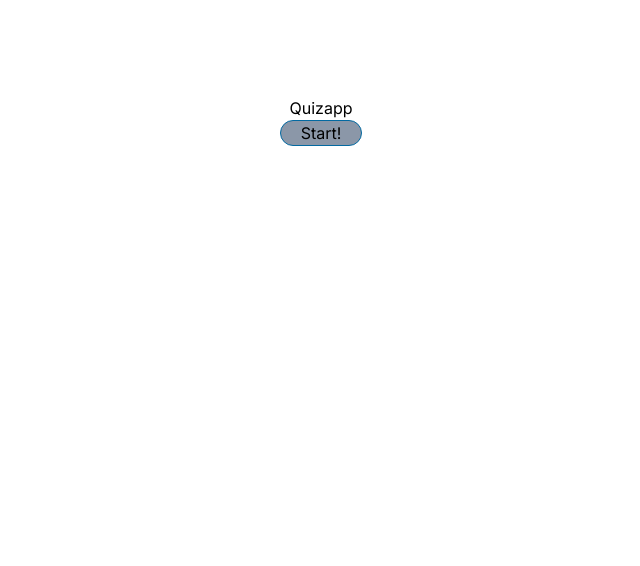
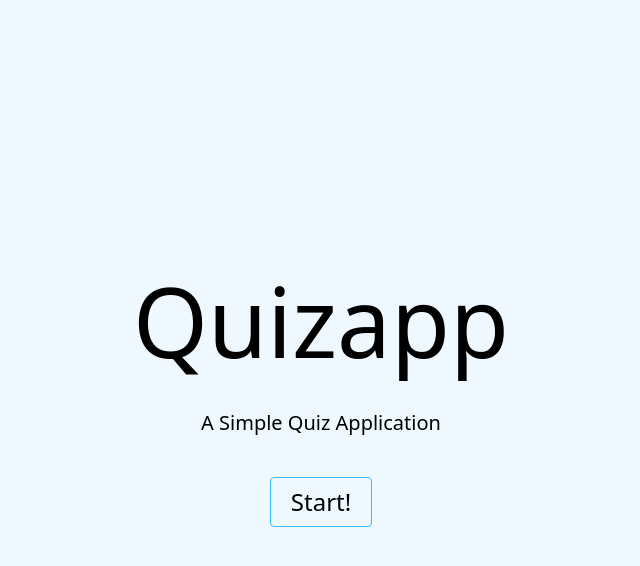
Before and after one commit to armanmiranda/quizapp, a Next.js app: page / in a window 1280 px wide. Shown: the top 566 px of the page, without its empty margins (319-959 px from the left). Built offline with nearby package versions, Linux system fonts and the light colour scheme.

Commit message:
feat: fix layouting for the home page
Remove default font created by nextjs

Added typography components so that typography would be consistent all
over the application.

```diff
--- a/app/layout.tsx
+++ b/app/layout.tsx
@@ -1,12 +1,9 @@
 import type { Metadata } from "next";
-import { Inter } from "next/font/google";
 import "./globals.css";
 
-const inter = Inter({ subsets: ["latin"] });
-
 export const metadata: Metadata = {
-  title: "Create Next App",
-  description: "Generated by create next app",
+  title: "Quizapp",
+  description: "This is a prototype Quiz App",
 };
 
 export default function RootLayout({
@@ -15,8 +12,12 @@ export default function RootLayout({
   children: React.ReactNode;
 }>) {
   return (
-    <html lang="en">
-      <body className={inter.className}>{children}</body>
+    <html lang="en" className="h-full">
+      <body className="h-full">
+        <div className="bg-[aliceblue] h-full">
+          {children}
+        </div>
+      </body>
     </html>
   );
 }
--- a/app/page.tsx
+++ b/app/page.tsx
@@ -1,6 +1,7 @@
 'use client'
 
 import { PrimaryButton } from '@/src/components/Button';
+import { Header, SubHeader } from '@/src/components/Typography';
 import { QUESTION_BASE_URL } from '@/src/constants/routes';
 import { useRouter } from 'next/navigation';
 
@@ -12,8 +13,9 @@ export default function Home() {
   }
 
   return (
-    <main className="flex min-h-screen flex-col items-center p-24">
-      Quizapp
+    <main className="h-screen flex flex-col items-center justify-center">
+      <Header content='Quizapp' />
+      <SubHeader className="my-10" content='A Simple Quiz Application' />
       <PrimaryButton onClick={handleStartClick}>Start!</PrimaryButton>
     </main>
   );
--- a/src/components/Button/PrimaryButton.tsx
+++ b/src/components/Button/PrimaryButton.tsx
@@ -10,9 +10,11 @@ export const PrimaryButton = ({
   return (
     <button
       type={buttonType}
-      className="border border-solid border-sky-700 rounded-full px-5 bg-slate-500/75"
+      className="border border-solid border-sky-400 rounded px-5 py-2 hover:bg-sky-400 hover:text-white"
       onClick={onClick}>
-      {children}
+      <span className="text-2xl">
+        {children}
+      </span>
     </button>
   )
 }
--- /dev/null
+++ b/src/components/Typography/Header.tsx
@@ -0,0 +1,9 @@
+import { TypographyProps } from "./types"
+
+export const Header = ({ content, className }: TypographyProps) => {
+  return (
+    <p className={`text-8xl ${className}`}>
+      {content}
+    </p>
+  )
+}
--- /dev/null
+++ b/src/components/Typography/SubHeader.tsx
@@ -0,0 +1,9 @@
+import { TypographyProps } from "./types";
+
+export const SubHeader = ({ content, className }: TypographyProps) => {
+  return (
+    <p className={`text-xl ${className}`}>
+      {content}
+    </p>
+  )
+}
--- /dev/null
+++ b/src/components/Typography/index.ts
@@ -0,0 +1,2 @@
+export { Header } from './Header';
+export { SubHeader } from './SubHeader';
--- /dev/null
+++ b/src/components/Typography/types.ts
@@ -0,0 +1,4 @@
+export interface TypographyProps {
+  content: string;
+  className?: string;
+}
```
